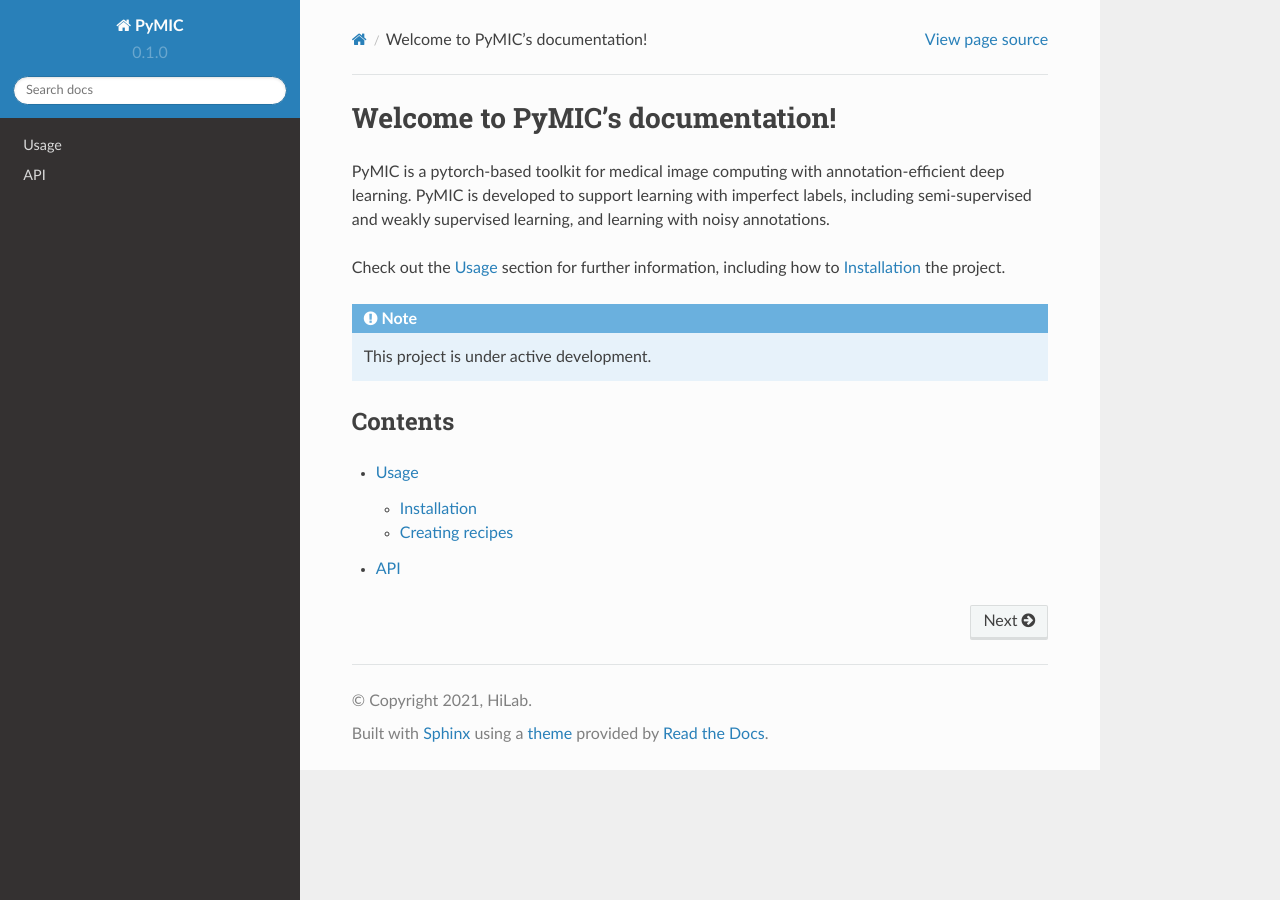
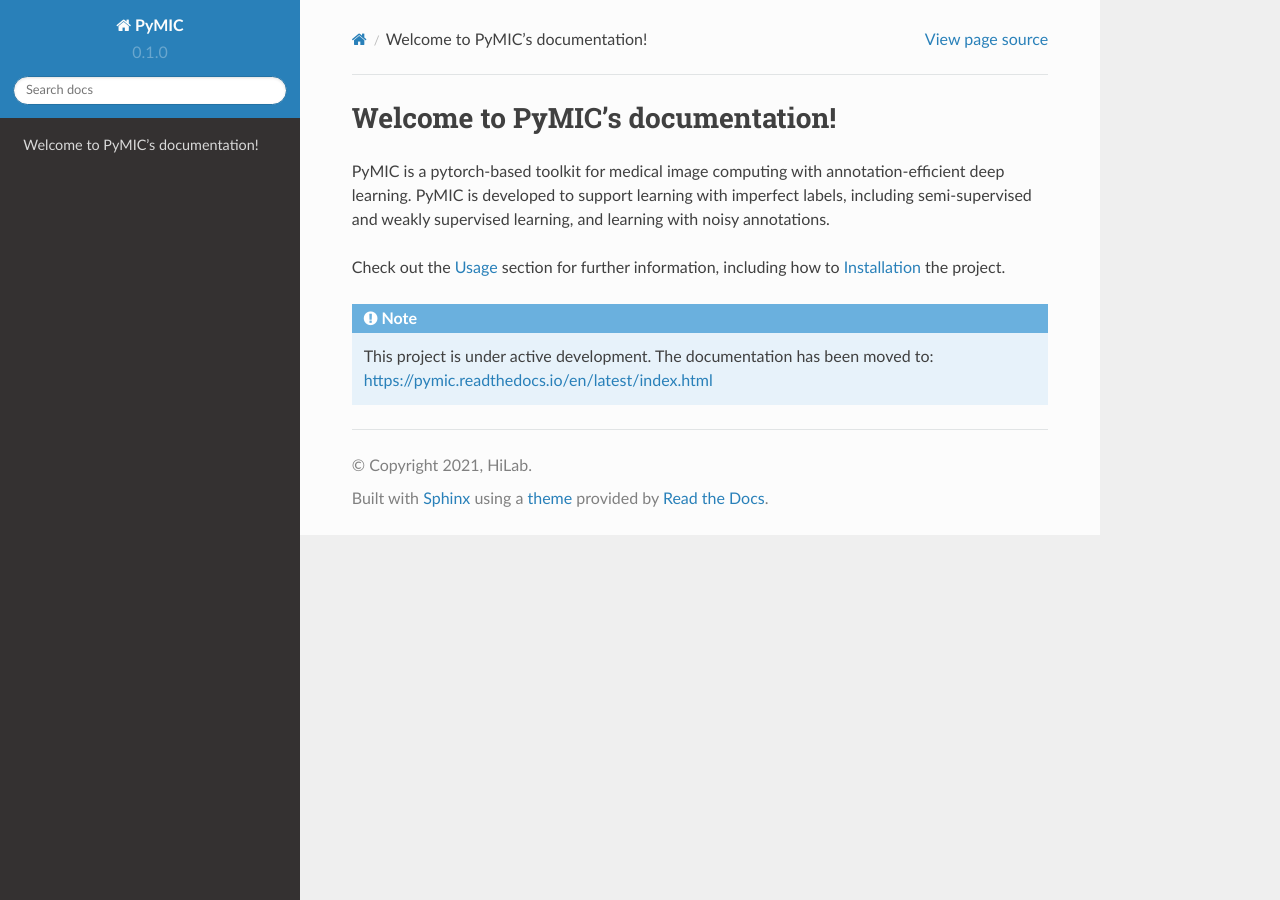
Before and after one commit to taigw/PyMIC_doc, a Sphinx documentation site: the page built from docs/source/index.rst, in a window 1280 px wide. Built offline with Sphinx 7.4.7 and the Read the Docs theme 2.0.0, drawn with Linux system fonts in a browser that asks for light colours.

Commit message:
Update index.rst
update the link

```diff
--- a/docs/source/index.rst
+++ b/docs/source/index.rst
@@ -10,11 +10,4 @@ how to :ref:`installation` the project.
 .. note::
 
    This project is under active development.
-
-Contents
---------
-
-.. toctree::
-
-   usage
-   api
+   The documentation has been moved to: https://pymic.readthedocs.io/en/latest/index.html
```
